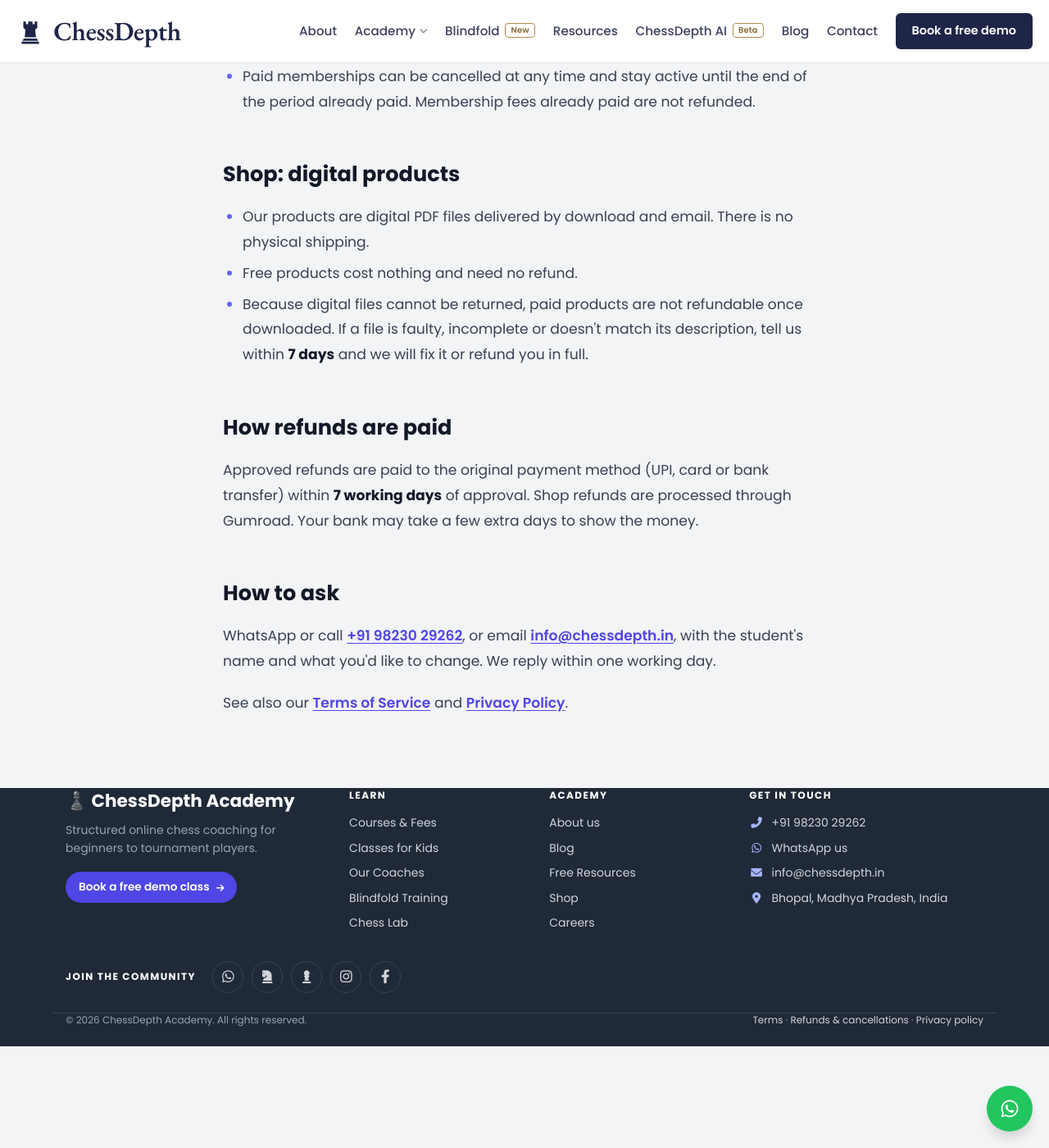
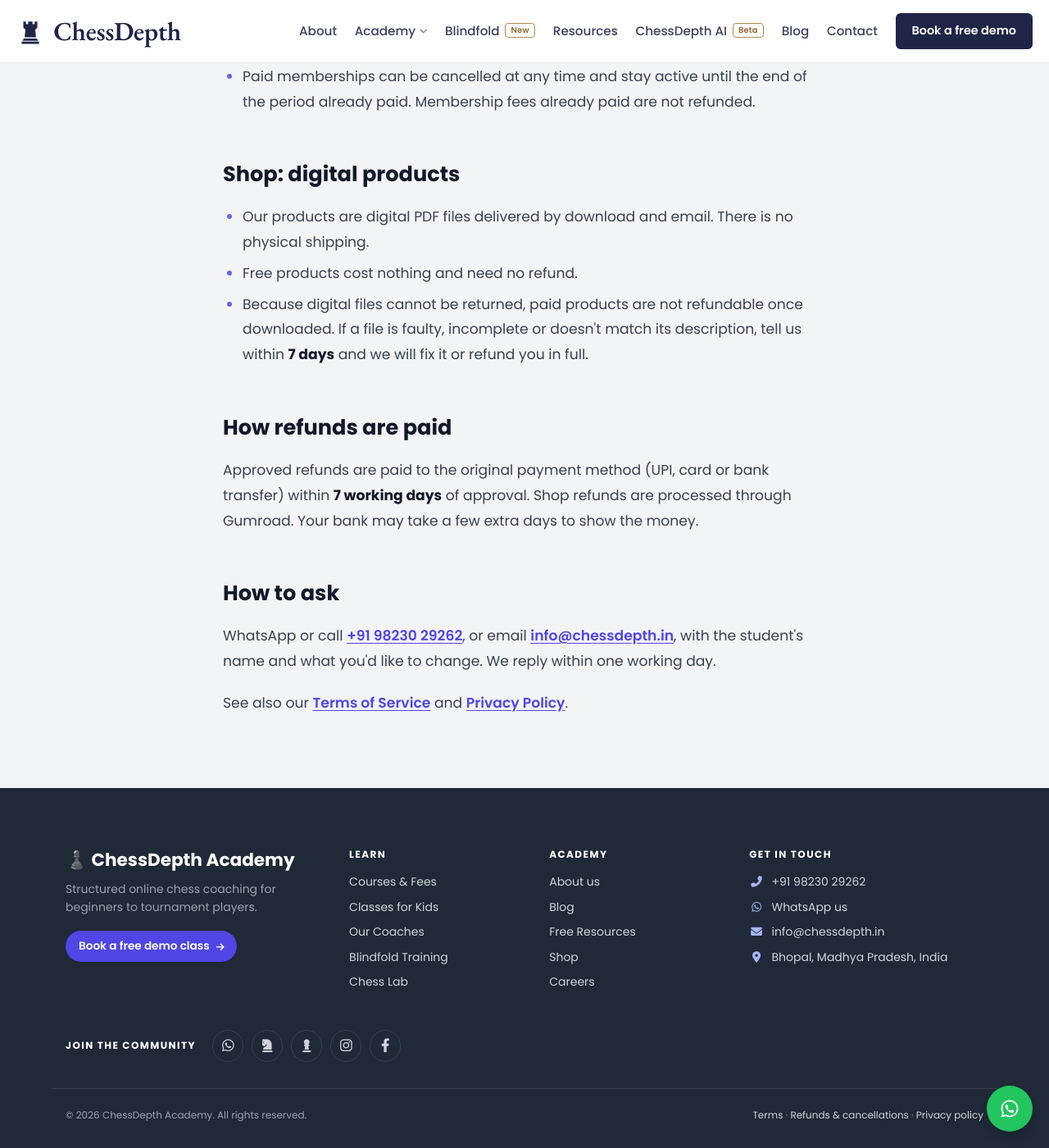
Before and after one commit to Sourabhjoshi1/Chess-Depth, a Jekyll site: the page built from pages/refunds.html, in a window 1280 px wide and 1400 px high, scrolled down 1719 px. Shown: the whole window at 82% size. Built offline with Jekyll 4.4.1, drawn with Linux system fonts in a browser that asks for light colours.

Commit message:
Footer: more breathing room above the columns and around the community row
Co-Authored-By: Claude Opus 5.5 <noreply@anthropic.com>
Claude-Session: https://claude.ai/code/session_017ZwxdNZGtw2tXrZdE2ZP9f

```diff
--- a/_includes/footer.html
+++ b/_includes/footer.html
@@ -1,5 +1,5 @@
 {%- capture wa %}{% include whatsapp-url.html %}{% endcapture %}{% assign wa = wa | strip %}
-<footer class="cd-footer bg-gray-800 text-gray-300 pt-14 pb-6 mt-10">
+<footer class="cd-footer bg-gray-800 text-gray-300 pb-6 mt-10">
     <div class="max-w-6xl mx-auto px-4 cd-foot-grid">
       <div class="cd-foot-brand">
         <p class="cd-foot-logo">♟️ {{ site.title }}</p>
@@ -46,7 +46,7 @@
         <a href="{{ site.contact.facebook }}" target="_blank" rel="noopener noreferrer" aria-label="ChessDepth on Facebook" title="Facebook"><i class="fab fa-facebook-f"></i></a>
       </div>
     </div>
-    <div class="max-w-6xl mx-auto px-4 mt-6 pt-5 border-t border-gray-700 flex flex-col sm:flex-row justify-between text-xs text-gray-400 gap-2 text-center">
+    <div class="max-w-6xl mx-auto px-4 cd-foot-bottom border-t border-gray-700 flex flex-col sm:flex-row justify-between text-xs text-gray-400 gap-2 text-center">
       <p>&copy; <span data-year>{{ site.time | date: "%Y" }}</span> {{ site.title }}. All rights reserved.</p>
       <p class="cd-legal"><a href="/terms/">Terms</a> · <a href="/refunds/">Refunds &amp; cancellations</a> · <a href="/privacy/">Privacy policy</a></p>
     </div>
--- a/assets/css/site.css
+++ b/assets/css/site.css
@@ -160,6 +160,8 @@ html.dark .cd-m-group { border-color: #222a44; }
 html.dark .cd-m-group a { color: #b9bfd8; } html.dark .cd-m-group a[aria-current] { color: #fff; }
 
 /* Footer: brand + three even link columns, then a community row */
+.cd-footer { padding-top: 3.5rem; }
+@media (min-width: 1024px) { .cd-footer { padding-top: 4.5rem; } }
 .cd-foot-grid { display: grid; grid-template-columns: 1fr 1fr; gap: 2rem 1.5rem; text-align: left; }
 .cd-foot-brand { grid-column: 1 / -1; }
 .cd-foot-logo { font-size: 1.35rem; font-weight: 700; color: #fff; white-space: nowrap; margin-bottom: .5rem; }
@@ -173,7 +175,7 @@ html.dark .cd-m-group a { color: #b9bfd8; } html.dark .cd-m-group a[aria-current
 .cd-foot-contact { grid-column: 1 / -1; }
 .cd-foot-ic li { display: grid; grid-template-columns: 1.1rem 1fr; gap: .6rem; align-items: baseline; }
 .cd-foot-ic i { color: #a5b4fc; text-align: center; font-size: .85rem; }
-.cd-foot-social-row { display: flex; flex-wrap: wrap; align-items: center; gap: .75rem 1.25rem; margin-top: 2.25rem; }
+.cd-foot-social-row { display: flex; flex-wrap: wrap; align-items: center; gap: .75rem 1.25rem; margin-top: 3rem; padding-bottom: 2rem; }
 .cd-foot-social-row .cd-foot-h { margin: 0; }
 .cd-foot-social { display: flex; gap: .6rem; }
 .cd-footer .cd-foot-social a { display: inline-flex; align-items: center; justify-content: center; width: 2.4rem; height: 2.4rem; border-radius: 9999px; border: 1px solid #374151; font-size: 1.05rem; transition: color .2s, border-color .2s, background .2s; }
@@ -275,3 +277,4 @@ html.dark .cd-faq a { color: #a5b4fc; }
   .cd-mmore[aria-expanded="true"] i { transform: rotate(180deg); }
   html.dark .cd-mmore { background: #162032; border-color: #334155; color: #a5b4fc; }
 }
+.cd-foot-bottom { padding-top: 1.5rem; padding-bottom: .5rem; }
```
